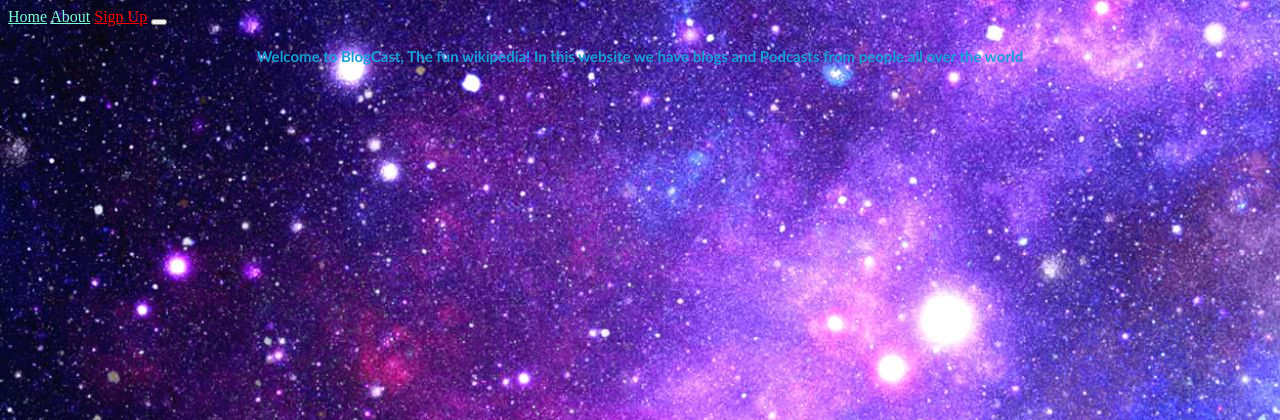
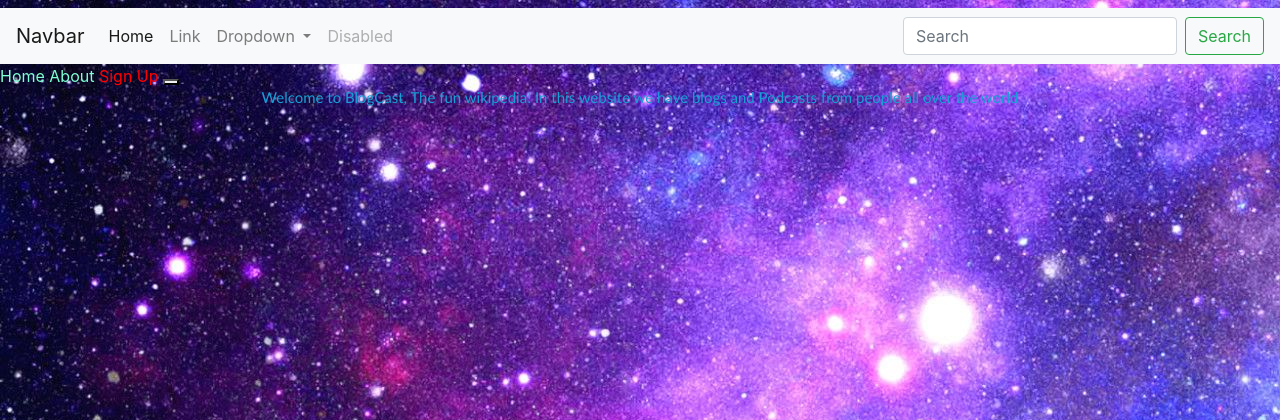
Before and after one commit to PuddlePY/Vortex, a Flask app: page / in a window 1280 px wide. Shown: the top 420 px of the page. Run offline with Flask 2, Linux system fonts and the light colour scheme; some libraries are stand-ins or nearby versions.

Commit message:
Bootstrap + NavBar

```diff
--- a/templates/home.html
+++ b/templates/home.html
@@ -1,5 +1,49 @@
+
 <!DOCTYPE html>
 <html>
+  <h1><link rel="stylesheet" href="https://stackpath.bootstrapcdn.com/bootstrap/4.3.1/css/bootstrap.min.css" integrity="sha384-ggOyR0iXCbMQv3Xipma34MD+dH/1fQ784/j6cY/iJTQUOhcWr7x9JvoRxT2MZw1T" crossorigin="anonymous"></h1>
+  <nav class="navbar navbar-expand-lg navbar-light bg-light">
+    <a class="navbar-brand" href="#">Navbar</a>
+    <button class="navbar-toggler" type="button" data-toggle="collapse" data-target="#navbarSupportedContent" aria-controls="navbarSupportedContent" aria-expanded="false" aria-label="Toggle navigation">
+      <span class="navbar-toggler-icon"></span>
+    </button>
+
+    <div class="collapse navbar-collapse" id="navbarSupportedContent">
+      <ul class="navbar-nav mr-auto">
+        <li class="nav-item active">
+          <a class="nav-link" href="#">Home <span class="sr-only">(current)</span></a>
+        </li>
+        <li class="nav-item">
+          <a class="nav-link" href="blogs">Link</a>
+        </li>
+        <li class="nav-item dropdown">
+          <a class="nav-link dropdown-toggle" href="#" id="navbarDropdown" role="button" data-toggle="dropdown" aria-haspopup="true" aria-expanded="false">
+            Dropdown
+          </a>
+          <div class="dropdown-menu" aria-labelledby="navbarDropdown">
+            <a class="dropdown-item" href="#">Action</a>
+            <a class="dropdown-item" href="#">Another action</a>
+            <div class="dropdown-divider"></div>
+            <a class="dropdown-item" href="#">Something else here</a>
+          </div>
+        </li>
+        <li class="nav-item">
+          <a class="nav-link disabled" href="#" tabindex="-1" aria-disabled="true">Disabled</a>
+        </li>
+      </ul>
+      <form class="form-inline my-2 my-lg-0">
+        <input class="form-control mr-sm-2" type="search" placeholder="Search" aria-label="Search">
+        <button class="btn btn-outline-success my-2 my-sm-0" type="submit">Search</button>
+      </form>
+    </div>
+  </nav>
+
+
+  </div>
+
+  </body>
+  </html>
+
 
 
 
@@ -41,6 +85,9 @@ p {
 }
 </style>
 </head>
+<script src="https://code.jquery.com/jquery-3.3.1.slim.min.js" integrity="sha384-q8i/X+965DzO0rT7abK41JStQIAqVgRVzpbzo5smXKp4YfRvH+8abtTE1Pi6jizo" crossorigin="anonymous"></script>
+<script src="https://cdnjs.cloudflare.com/ajax/libs/popper.js/1.14.7/umd/popper.min.js" integrity="sha384-UO2eT0CpHqdSJQ6hJty5KVphtPhzWj9WO1clHTMGa3JDZwrnQq4sF86dIHNDz0W1" crossorigin="anonymous"></script>
+<script src="https://stackpath.bootstrapcdn.com/bootstrap/4.3.1/js/bootstrap.min.js" integrity="sha384-JjSmVgyd0p3pXB1rRibZUAYoIIy6OrQ6VrjIEaFf/nJGzIxFDsf4x0xIM+B07jRM" crossorigin="anonymous"></script>
 <body>
 
 <h1 style="color:white"BlogCast</h1>
```
Also changed, not shown: templates/base.html (added, +48 -0 lines).
